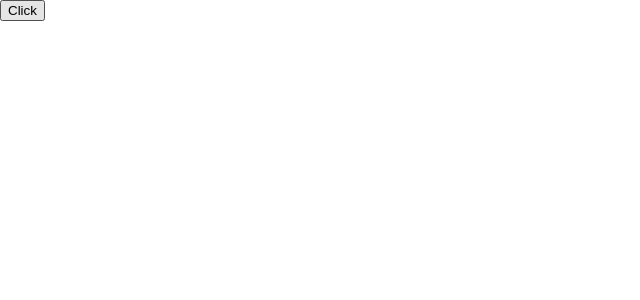
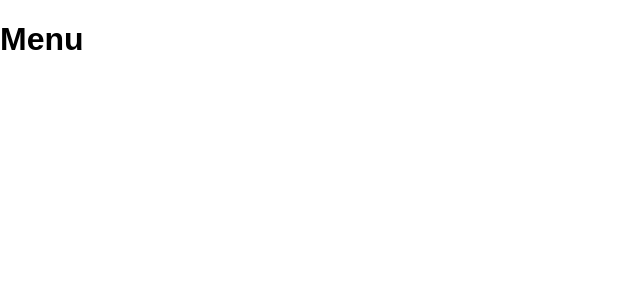
Before and after one commit to JimothyScript/the-best-game-in-the-world, a React (Create React App) app: page / in a window 1280 px wide. Shown: the top 300 px of the page, without its empty margins (0-640 px from the left). Built offline with nearby package versions, Linux system fonts and the light colour scheme.

Commit message:
Create Menu and Board components

```diff
--- a/src/components/App.js
+++ b/src/components/App.js
@@ -1,5 +1,7 @@
 import React, { Component } from 'react';
-// Will import 2 components: Menu and Board
+// Components
+import Menu from './Menu';
+import Board from './Board';
 // import logo from './logo.svg';
 import './App.css';
 
@@ -47,7 +49,8 @@ class App extends Component {
     console.log(this.state.initialArray);
     return (
       <div className="App">
-        <button onClick={() => this.initializeGame()}>Click</button>
+        <Menu/>
+        <Board/>
       </div>
     );
   }
--- /dev/null
+++ b/src/components/Board.js
@@ -0,0 +1,13 @@
+import React, { Component } from 'react';
+import './Board.css';
+
+class Board extends Component {
+  render() {
+    return (
+      <div>
+      </div>
+    );
+  }
+}
+
+export default Board;
--- /dev/null
+++ b/src/components/Menu.js
@@ -0,0 +1,14 @@
+import React, { Component } from 'react';
+import './Menu.css';
+
+class Menu extends Component {
+  render() {
+    return (
+      <div>
+        <h1>Menu</h1>
+      </div>
+    );
+  }
+}
+
+export default Menu;
```
Also changed, not shown: src/components/Board.css (added), src/components/Menu.css (added).
